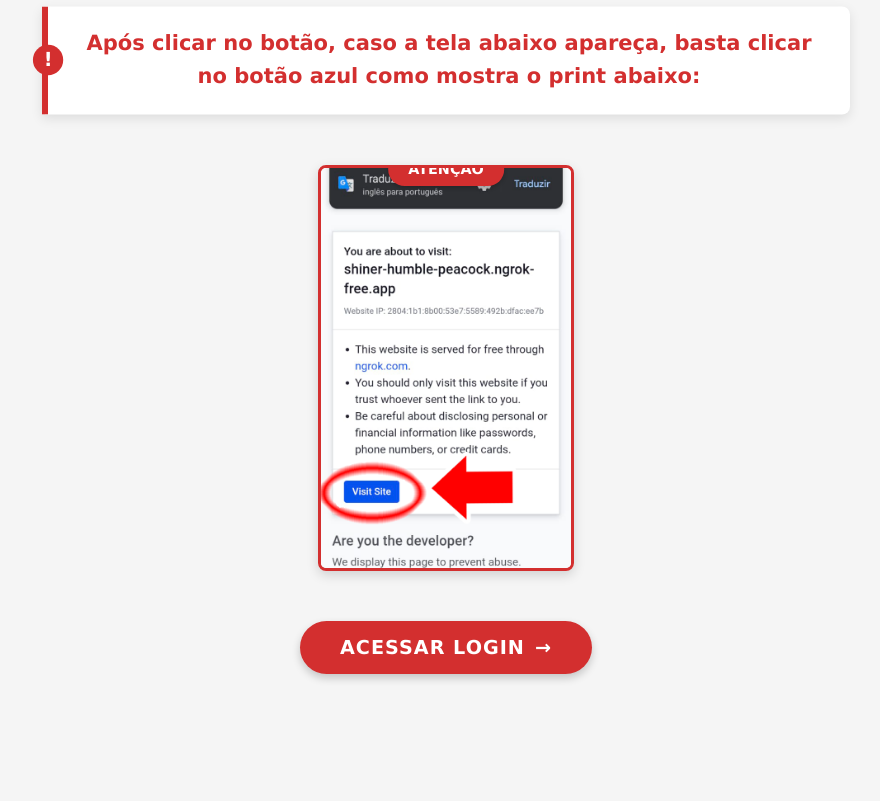
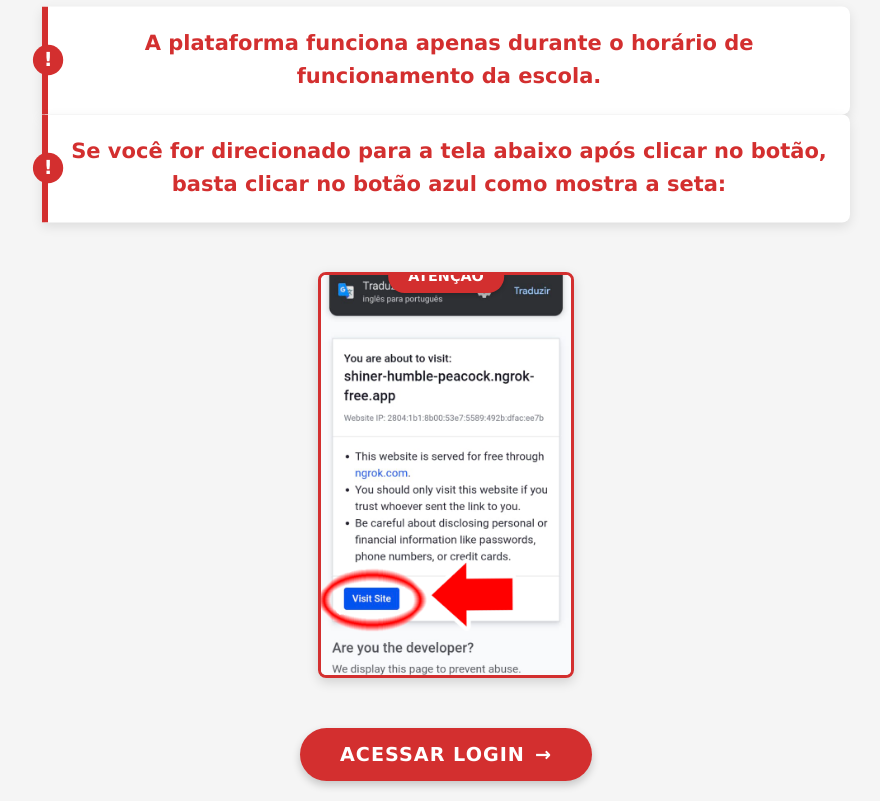
Before and after one commit to preparajf/login, a plain HTML site: page index.html in a window 1280 px wide. Shown: the part 79-880 px from the top of the page, without its empty margins (194-1074 px from the left). Before the commit the page ends 800 px from the top, so only its background shows below. Drawn offline with Linux system fonts and the light colour scheme.

Commit message:
Update index.html

```diff
--- a/index.html
+++ b/index.html
@@ -190,7 +190,10 @@
     <header>
         <h1>Atenção, aluno!</h1>
         <div class="alert-box">
-            <h2>Após clicar no botão, caso a tela abaixo apareça, basta clicar no botão azul como mostra o print abaixo:</h2>
+            <h2>A plataforma funciona apenas durante o horário de funcionamento da escola.</h2>
+        </div>
+        <div class="alert-box">
+            <h2>Se você for direcionado para a tela abaixo após clicar no botão, basta clicar no botão azul como mostra a seta:</h2>
         </div>
     </header>
 
```
